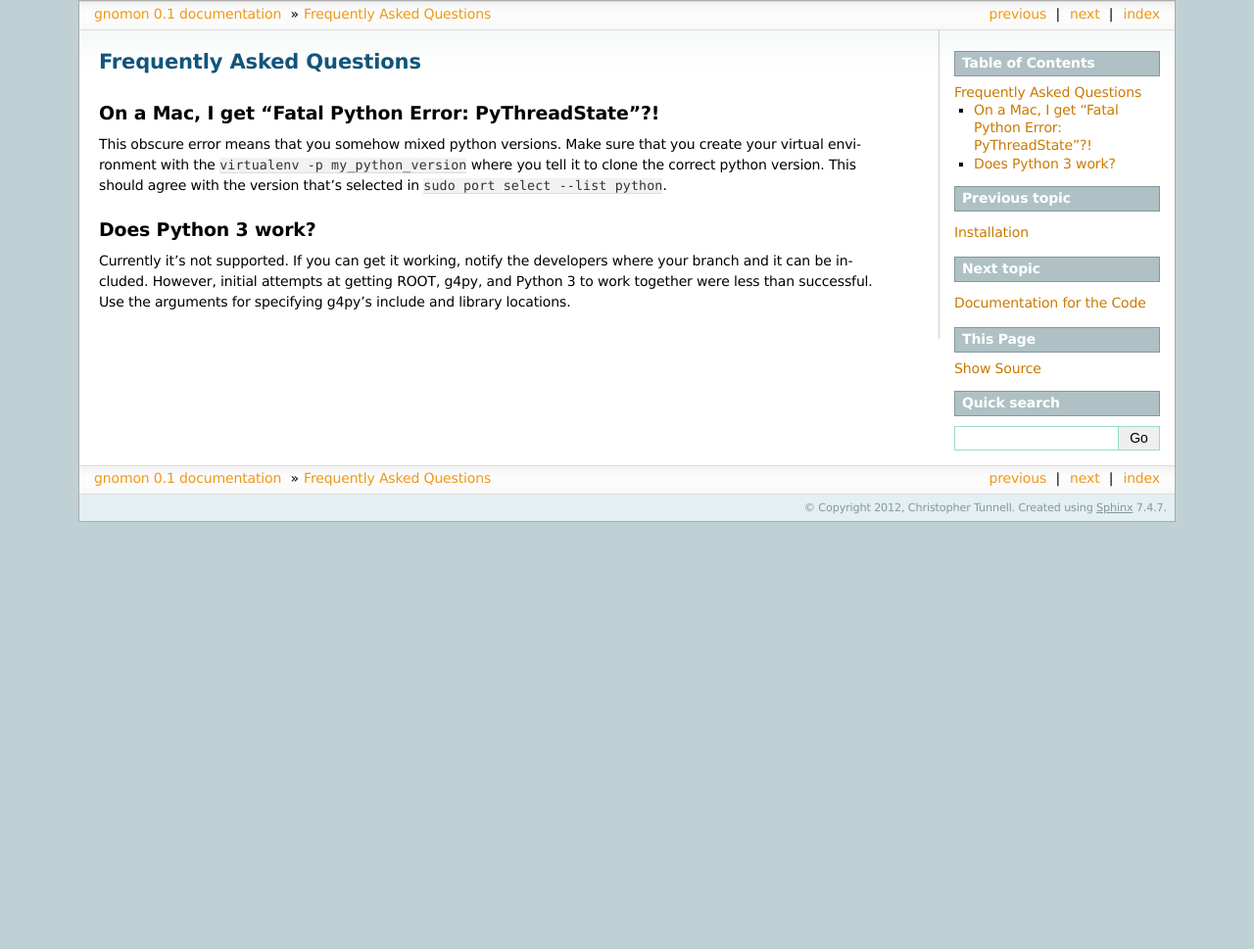
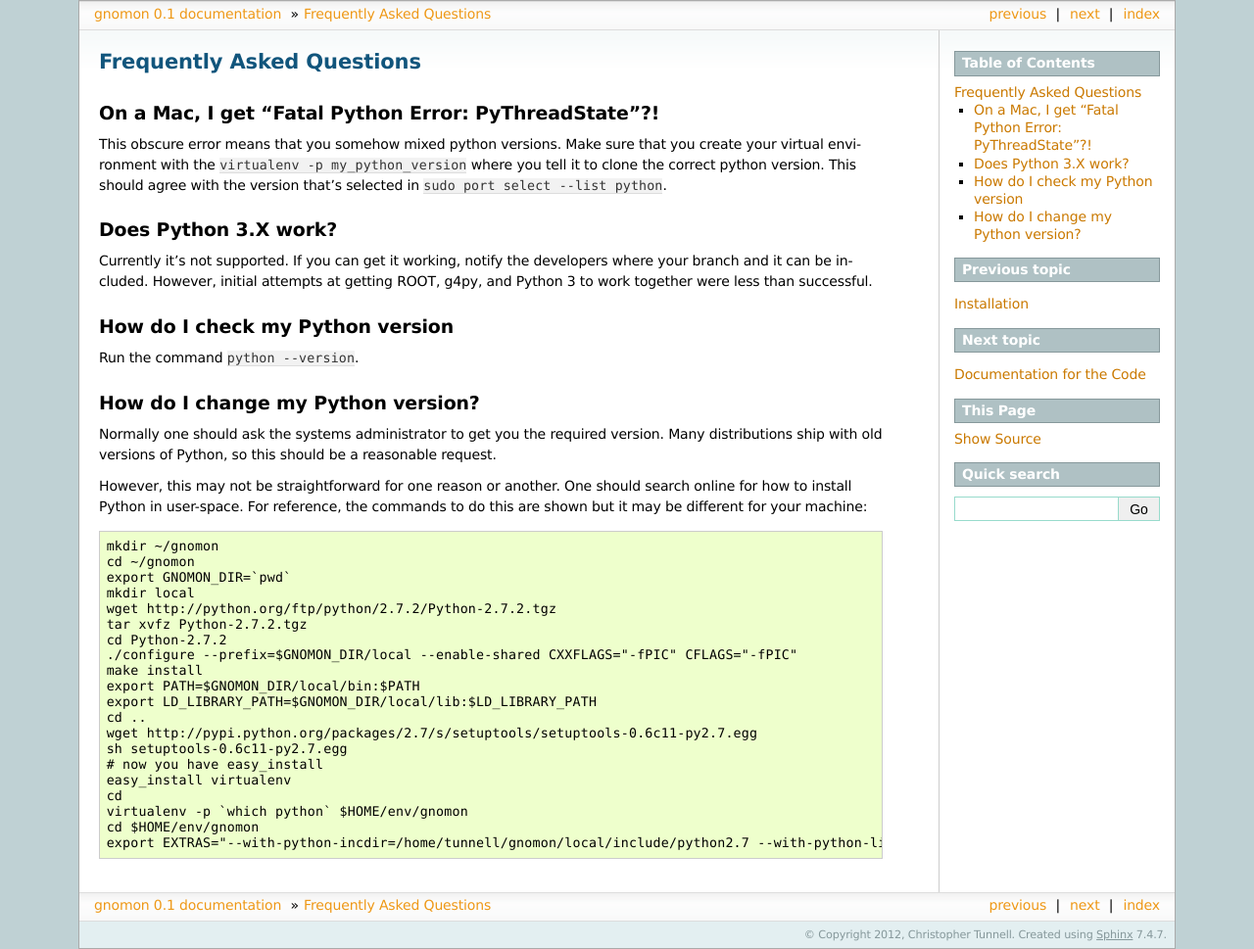
Before and after one commit to nuSTORM/gnomon, a Sphinx documentation site: the page built from doc/source/faq.rst, in a window 1280 px wide. Shown: the whole page at 98% size. Built offline with Sphinx 7.4.7, drawn with Linux system fonts in a browser that asks for light colours; before the commit the page ends 900 px from its top, so only the background shows below that.

Commit message:
Pulling out non-ubuntu info into FAQ

```diff
--- a/doc/source/faq.rst
+++ b/doc/source/faq.rst
@@ -7,7 +7,40 @@ On a Mac, I get "Fatal Python Error: PyThreadState"?!
 
 This obscure error means that you somehow mixed python versions.  Make sure that you create your virtual environment with the ``virtualenv -p my_python_version`` where you tell it to clone the correct python version.  This should agree with the version that's selected in ``sudo port select --list python``.
 
-Does Python 3 work?
+Does Python 3.X work?
 ----------------------
 
-Currently it's not supported.  If you can get it working, notify the developers where your branch and it can be included.  However, initial attempts at getting ROOT, g4py, and Python 3 to work together were less than successful.  Use the arguments for specifying g4py's include and library locations.
+Currently it's not supported.  If you can get it working, notify the developers where your branch and it can be included.  However, initial attempts at getting ROOT, g4py, and Python 3 to work together were less than successful.
+
+How do I check my Python version
+--------------------------------
+
+Run the command ``python --version``.
+
+How do I change my Python version?
+----------------------------------
+
+Normally one should ask the systems administrator to get you the required version.  Many distributions ship with old versions of Python, so this should be a reasonable request.
+
+However, this may not be straightforward for one reason or another.  One should search online for how to install Python in user-space.  For reference, the commands to do this are shown but it may be different for your machine::
+
+  mkdir ~/gnomon
+  cd ~/gnomon
+  export GNOMON_DIR=`pwd`
+  mkdir local
+  wget http://python.org/ftp/python/2.7.2/Python-2.7.2.tgz
+  tar xvfz Python-2.7.2.tgz
+  cd Python-2.7.2
+  ./configure --prefix=$GNOMON_DIR/local --enable-shared CXXFLAGS="-fPIC" CFLAGS="-fPIC"
+  make install
+  export PATH=$GNOMON_DIR/local/bin:$PATH
+  export LD_LIBRARY_PATH=$GNOMON_DIR/local/lib:$LD_LIBRARY_PATH
+  cd ..
+  wget http://pypi.python.org/packages/2.7/s/setuptools/setuptools-0.6c11-py2.7.egg
+  sh setuptools-0.6c11-py2.7.egg
+  # now you have easy_install
+  easy_install virtualenv
+  cd
+  virtualenv -p `which python` $HOME/env/gnomon
+  cd $HOME/env/gnomon
+  export EXTRAS="--with-python-incdir=/home/tunnell/gnomon/local/include/python2.7 --with-python-libdir=/home/tunnell/gnomon/local/lib"
```
Also changed, not shown: doc/source/install.rst (+3 -20 lines).
